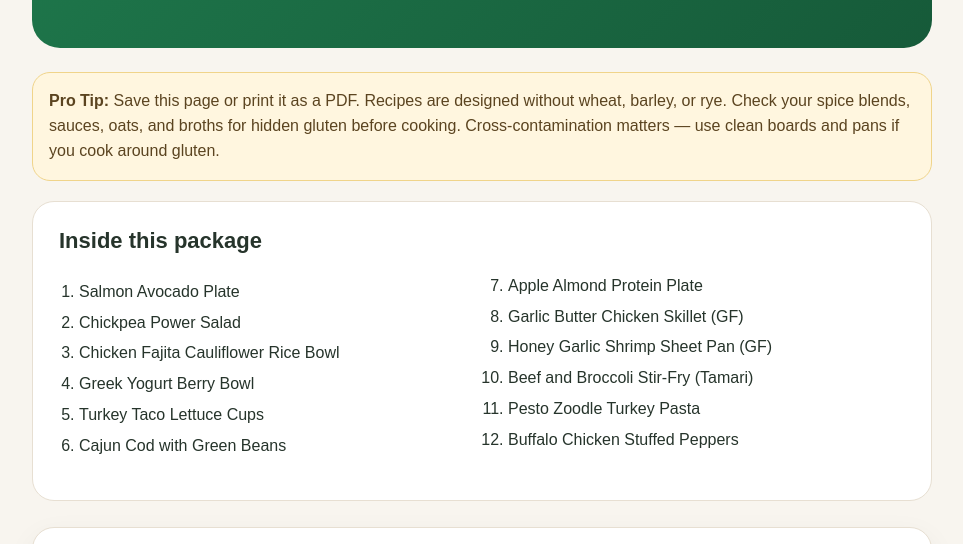
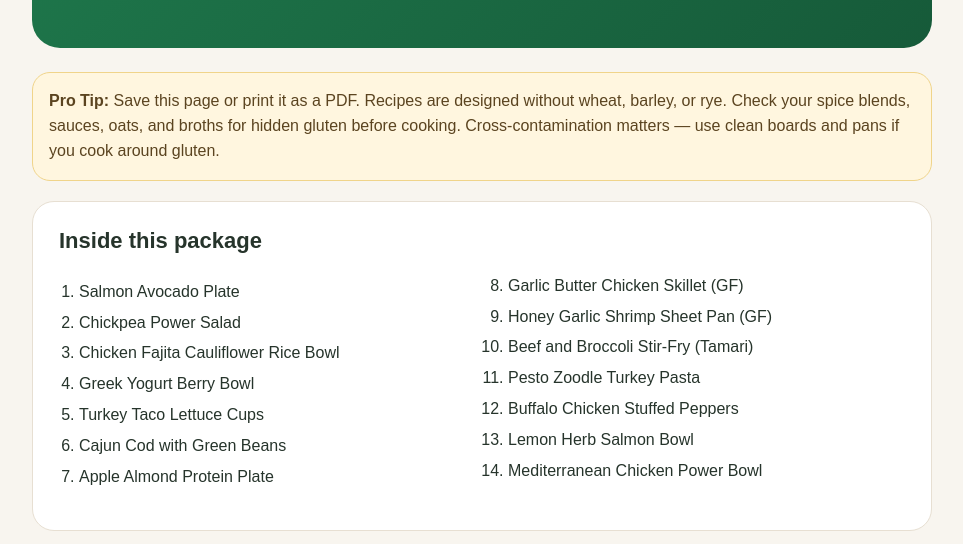
Before and after one commit to joshdanielson187-spec/expert-adventure, a website: page public/downloads/gluten-free-package-a6c91d2f.html in a window 1280 px wide. Shown: the part 247-791 px from the top of the page, without its empty margins (158-1121 px from the left). Drawn offline with Linux system fonts and the light colour scheme.

Commit message:
Add new gluten-free recipes to the package

```diff
--- a/public/downloads/gluten-free-package-a6c91d2f.html
+++ b/public/downloads/gluten-free-package-a6c91d2f.html
@@ -133,6 +133,8 @@
         <li>Beef and Broccoli Stir-Fry (Tamari)</li>
         <li>Pesto Zoodle Turkey Pasta</li>
         <li>Buffalo Chicken Stuffed Peppers</li>
+        <li>Lemon Herb Salmon Bowl</li>
+        <li>Mediterranean Chicken Power Bowl</li>
       </ol>
     </section>
 
```
